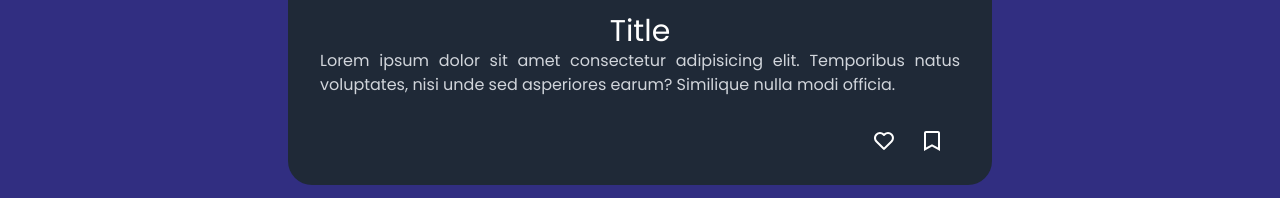
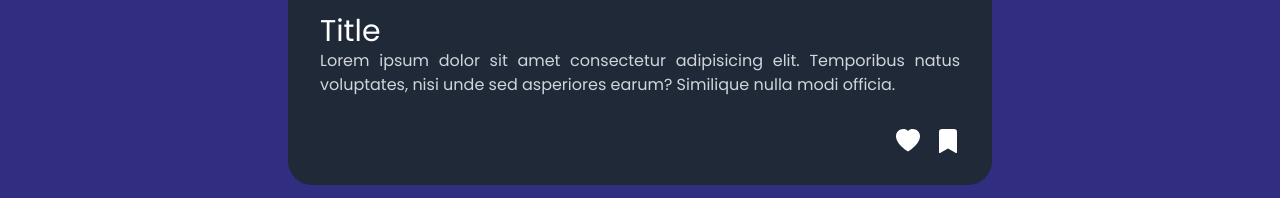
Before and after one commit to Acostam331/photogenix, a React app in the folder proyecto-final/: page /feed in a window 1280 px wide. Shown: the part 515-713 px from the top of the page. Built offline with nearby package versions, Linux system fonts and the light colour scheme.

Commit message:
structure (design): small card design change

```diff
--- a/proyecto-final/src/components/Card/Card.js
+++ b/proyecto-final/src/components/Card/Card.js
@@ -1,6 +1,7 @@
 import React from 'react';
 import './card.css';
 import { BiBookmark, BiHeart } from 'react-icons/bi';
+import { BsBookmarkFill, BsFillHeartFill } from 'react-icons/bs';
 
 const Card = () => {
   return (
@@ -12,8 +13,8 @@
           alt=""
         />
       </div>
+      <p className="text-white font-thin text-3xl px-8">Title</p>
       <div className="flex flex-col items-center justify-center text-justify px-8 pb-8">
-        <p className="text-white font-thin text-3xl">Title</p>
         <h2 className="text-gray-300">
           Lorem ipsum dolor sit amet consectetur adipisicing elit. Temporibus
           natus voluptates, nisi unde sed asperiores earum? Similique nulla modi
@@ -21,11 +22,12 @@
         </h2>
       </div>
       <div className="flex justify-end px-8 pb-8">
-        <button className="mx-2">
-          <BiHeart className="card-icons heart-icon" />
+        <button>
+          {/* <BiHeart className="card-icons heart-icon" /> */}
+          <BsFillHeartFill className="card-icons heart-icon mx-2" />
         </button>
-        <button className="mx-2">
-          <BiBookmark className="card-icons bookmark-icon mx-2" />
+        <button>
+          <BsBookmarkFill className="card-icons bookmark-icon ml-2" />
         </button>
       </div>
     </div>
--- a/proyecto-final/src/components/Card/card.css
+++ b/proyecto-final/src/components/Card/card.css
@@ -22,7 +22,7 @@
 }
 
 .heart-icon:hover {
-  color: red;
+  fill: red;
 }
 
 .heart-icon:active {
```
